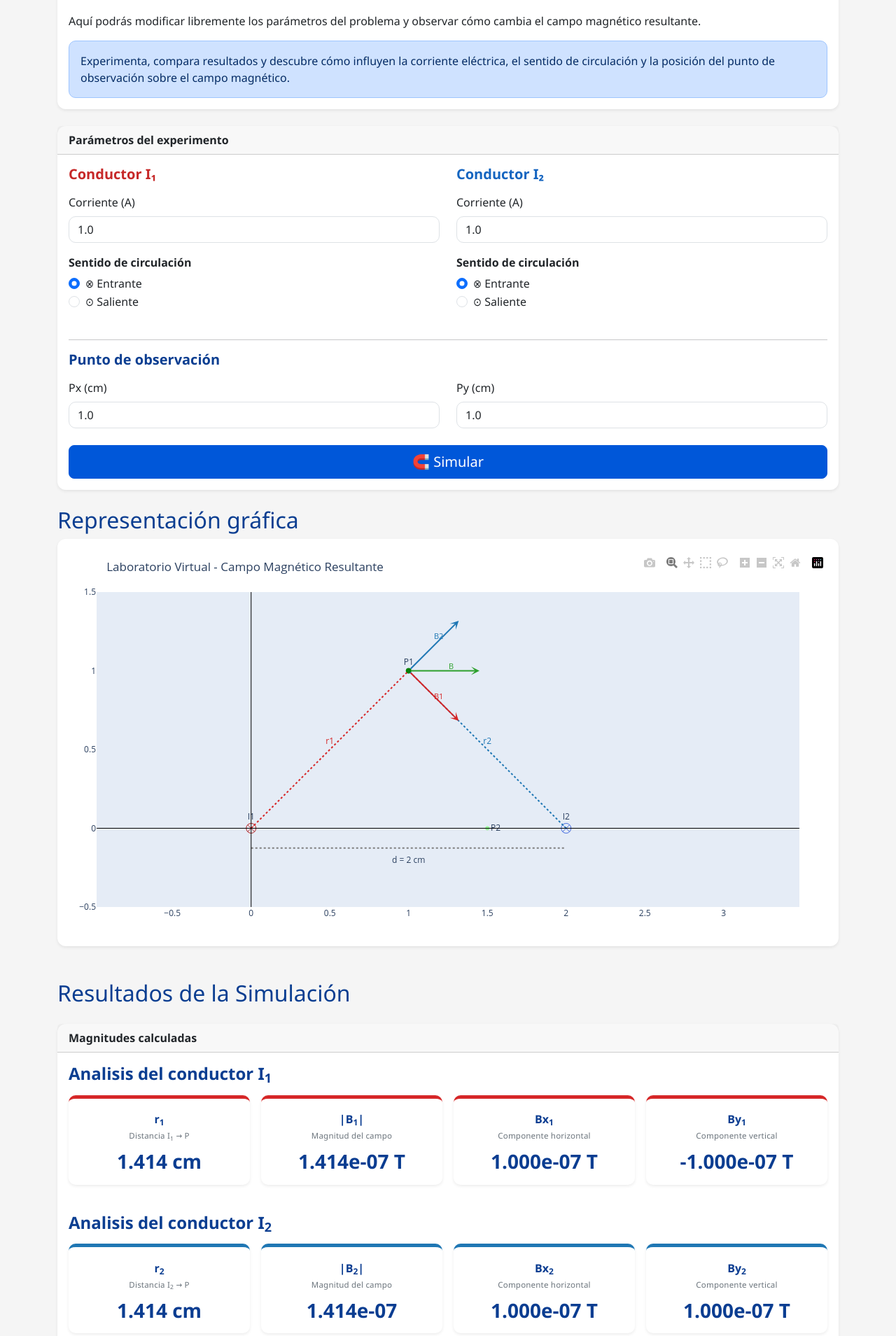
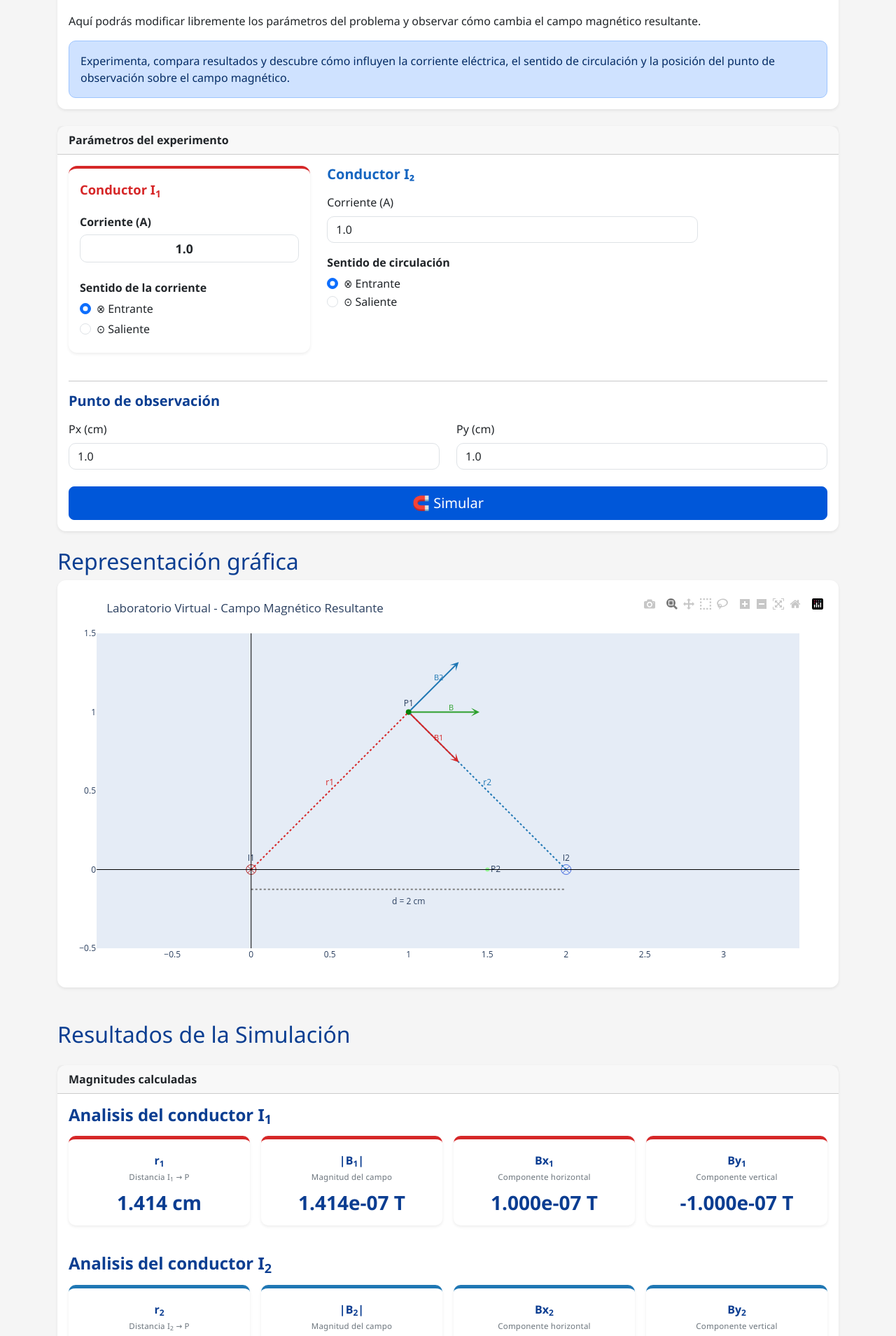
Before and after one commit to jhgakiyama/electromagnetismo-simulator, a Flask app: page /tema2/laboratorio in a window 1280 px wide. Shown: the part 392-2301 px from the top of the page at 70% size. Run offline with Flask 3, Linux system fonts and the light colour scheme; some libraries are stand-ins or nearby versions.

Commit message:
Se actualiza solo la card de I1

```diff
--- a/app/templates/tema2_laboratorio.html
+++ b/app/templates/tema2_laboratorio.html
@@ -35,36 +35,33 @@
     <div class="card-body">
         <div class="row">
             <!-- Conductor I1 -->
-            <div class="col-md-6 mb-4">
-                <h5 class="titulo-bloque conductor-i1">Conductor I₁</h5>
-                <label class="form-label">Corriente (A)</label>
+            <div class="col-lg-4 mb-4">
 
-                <input
-                    class="form-control"
-                    type="number"
-                    name="corriente1"
-                    value="{{ resultado.parametros.corriente1 }}"
-                    step="0.1"
-                    min="0.1"
-                    max="20"
-                >
-                <div class="mt-3">
-                    <label class="form-label parametro-laboratorio">
-                        Sentido de circulación
-                    </label>
+        <div class="experiment-card experiment-i1">
+        <div class="card-body">
+                <div class="experiment-title">Conductor I<sub>1</sub></div>
+                <div class="mb-4">
+                    <label class="experiment-label">Corriente (A)</label>
+
+                    <input
+                        class="form-control"
+                        type="number"
+                        step="0.1"
+                        name="corriente1"
+                        value="{{ resultado.parametros.corriente1 }}"
+                        required>
+                </div>
+
+                <div>
+                    <label class="experiment-label">Sentido de la corriente</label>
                     <div class="form-check">
                         <input
                             class="form-check-input"
                             type="radio"
                             name="sentido1"
                             value="entrante"
-                            {% if resultado.parametros.sentido1 == "entrante" %}
-                            checked
-                            {% endif %}
-                        >
-                        <label class="form-check-label corriente-entrante">
-                            ⊗ Entrante
-                        </label>
+                            {% if resultado.parametros.sentido1=="entrante" %}checked{% endif %}>
+                        <label class="form-check-label">⊗ Entrante</label>
                     </div>
 
                     <div class="form-check">
@@ -73,17 +70,14 @@
                             type="radio"
                             name="sentido1"
                             value="saliente"
-                            {% if resultado.parametros.sentido1 == "saliente" %}
-                                checked
-                            {% endif %}
-                        >
-                        <label class="form-check-label corriente-saliente">
-                            ⊙ Saliente
-                        </label>
+                            {% if resultado.parametros.sentido1=="saliente" %}checked{% endif %}>
+
+                        <label class="form-check-label">⊙ Saliente</label>
                     </div>
                 </div>
             </div>
-
+        </div>
+    </div>
 
             <!-- Conductor I2 -->
             <div class="col-md-6 mb-4">
```
